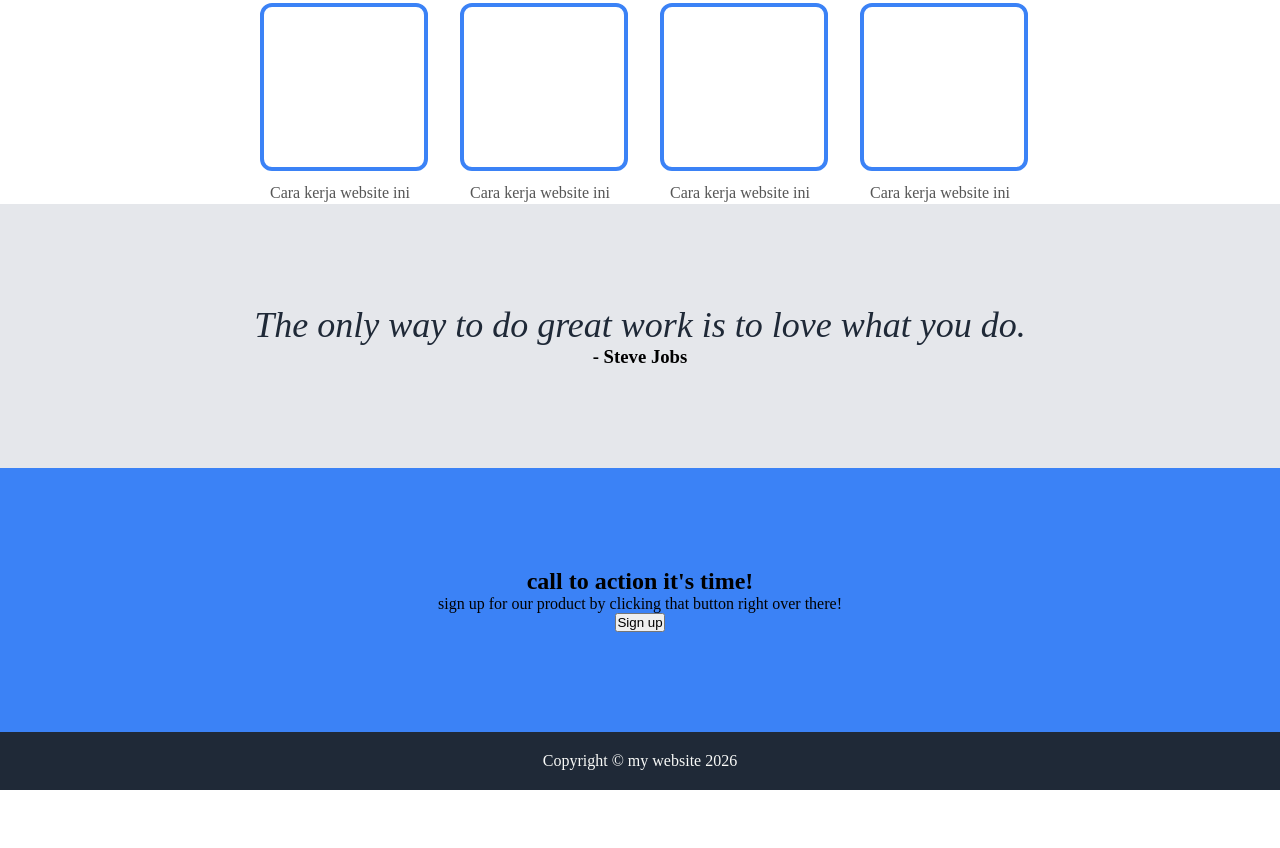
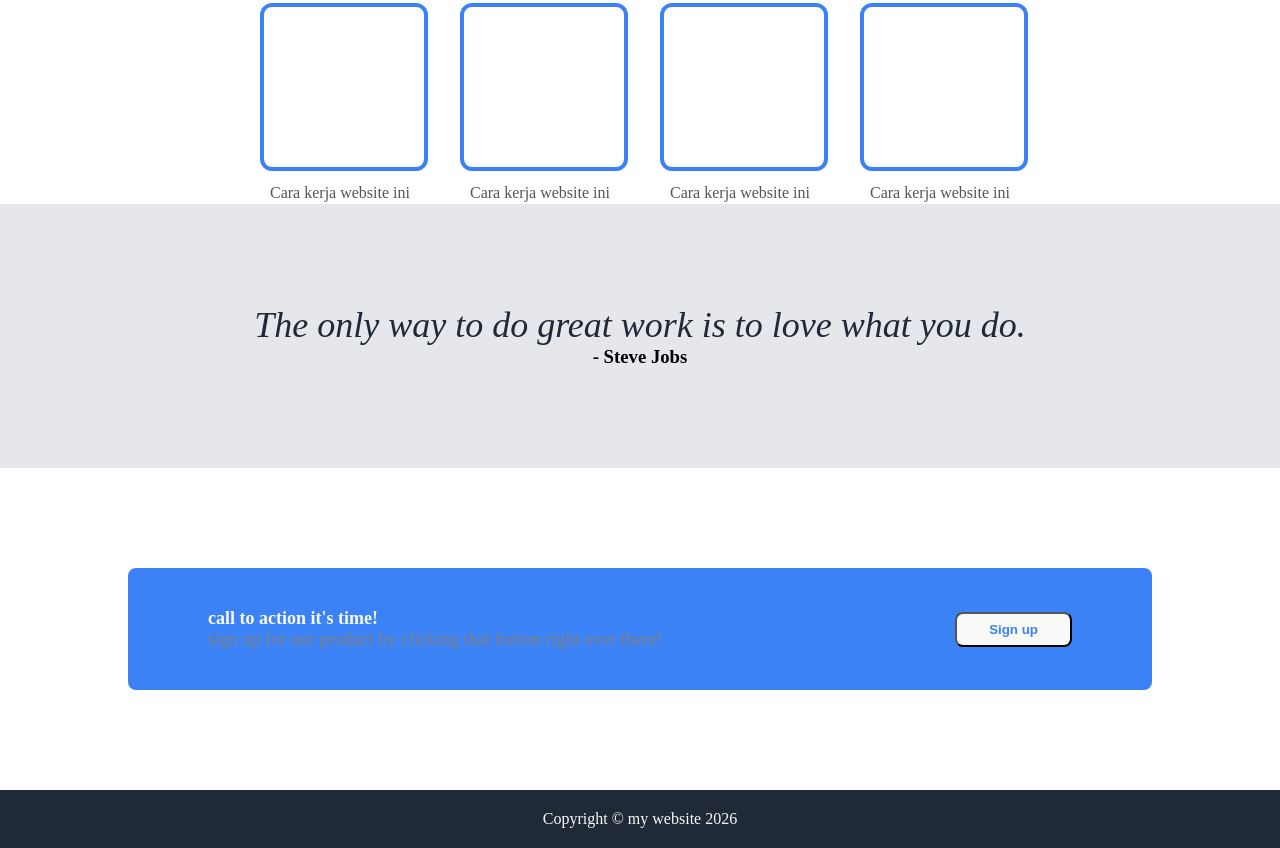
Before and after one commit to fangri98/landing-pages, a plain HTML site: page index.html in a window 1280 px wide. Shown: the part 506-1354 px from the top of the page. Before the commit the page ends 1296 px from the top, so only its background shows below. Drawn offline with Linux system fonts and the light colour scheme.

Commit message:
Update landing page

```diff
--- a/index.html
+++ b/index.html
@@ -79,21 +79,22 @@
 
     <!-- ACTION -->
     <section class="cta">
-      <div>
-        <h2>call to action it's time!</h2>
+      <div class="cta-box">
+        <div>
+          <h2>call to action it's time!</h2>
 
-        <p>sign up for our product by clicking that button right over there!</p>
+          <p>
+            sign up for our product by clicking that button right over there!
+          </p>
+        </div>
+        <button class="button">Sign up</button>
       </div>
-
-      <button>Sign up</button>
     </section>
     <!-- ACTION END -->
 
     <!-- FOOTER -->
 
-    <footer class="footer">
-      Copyright © my website 2026
-    </footer>
+    <footer class="footer">Copyright © my website 2026</footer>
     <!-- FOOTER END -->
   </body>
 </html>
--- a/style.css
+++ b/style.css
@@ -144,11 +144,42 @@ html {
 /* call to action */
 
 .cta{
-    background-color: #3B82F6;
-    padding: 100px 0;
-    text-align: center;
+    padding: 100px 10%;
 }
 
+.cta-box{
+    background-color: #3B82F6;
+    border-radius: 8px;
+    padding: 40px 80px;
+    display: flex;
+    justify-content: space-between;
+    align-items: center;
+    gap: 24px;
+}
+
+.cta-box h2{
+    color: #F9FAF8;
+    font-size: 18px;
+    font-weight: 900;
+    margin: 0;
+}
+
+.cta-box p{
+    font-size: 18px;
+    color: grey;
+    margin: 0;
+
+}
+
+
+.cta-box button{
+    background-color: #f9faf8;
+    color: #3B82F6;
+    font-weight: 700;
+    padding: 8px 32px;
+    border-radius: 8px;
+    flex-shrink: 0;
+}
 
 
 
```
